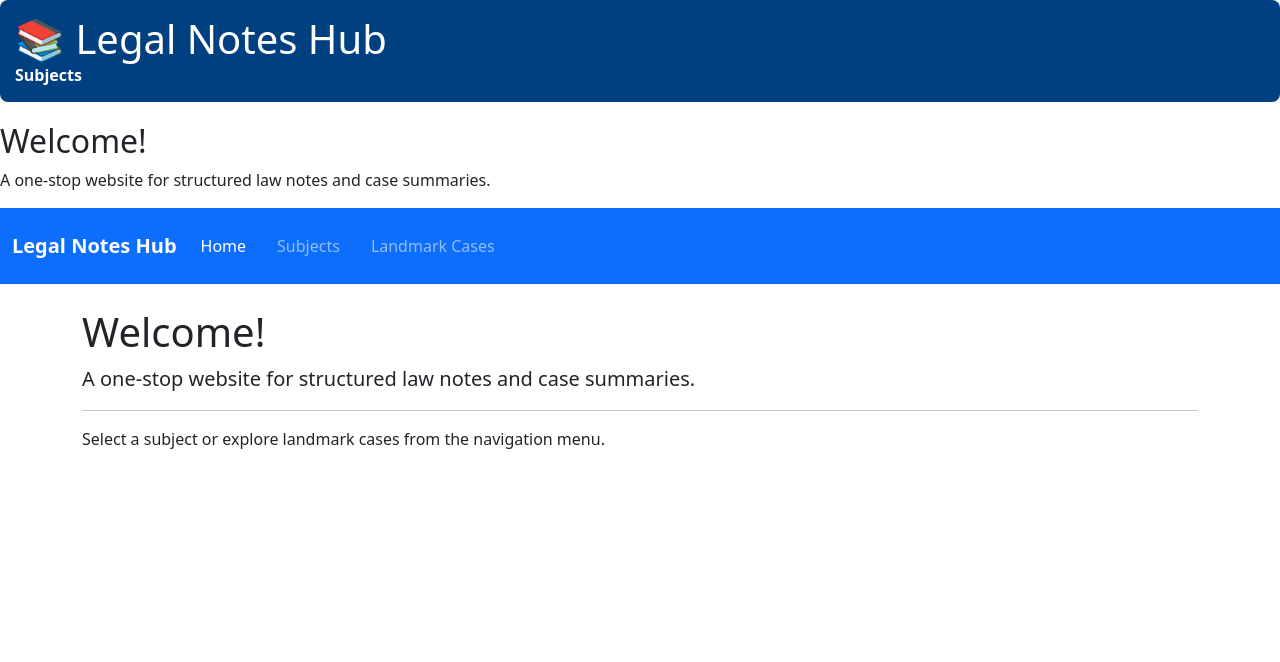
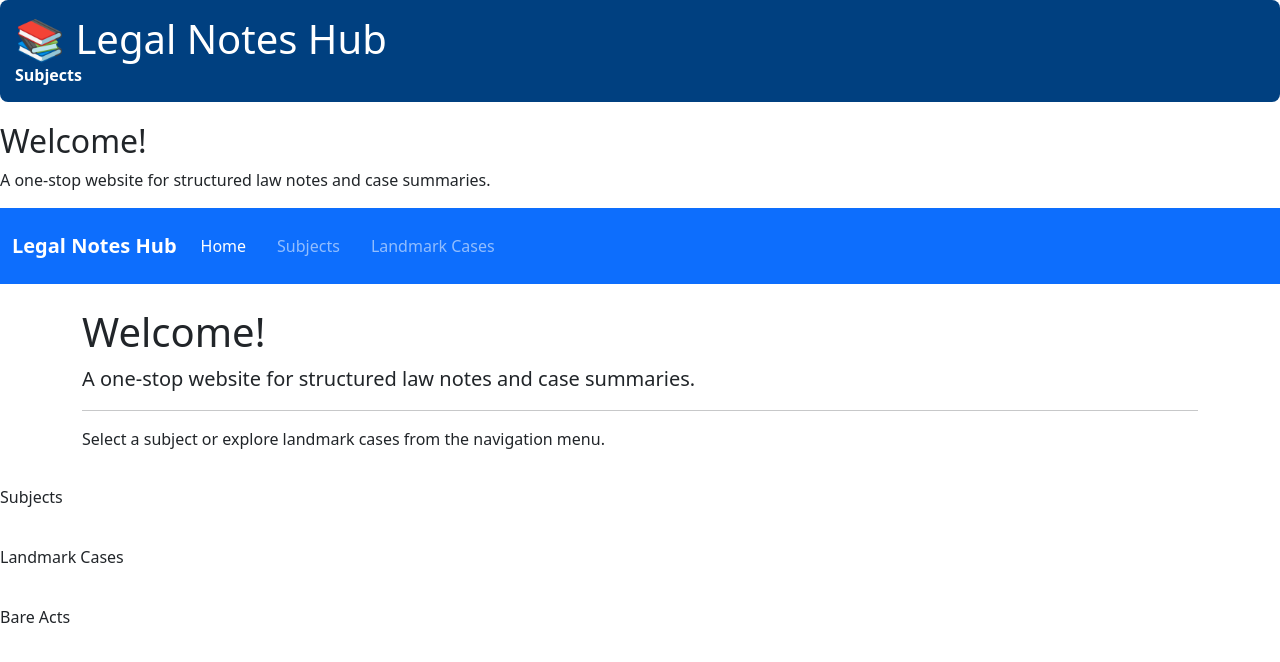
Before and after one commit to Ardra-ux/lawnotes.github.io, a plain HTML site: page index.html in a window 1280 px wide. Drawn offline with nearby package versions, Linux system fonts and the light colour scheme.

Commit message:
Update index.html

```diff
--- a/index.html
+++ b/index.html
@@ -54,3 +54,8 @@
   <script src="https://cdn.jsdelivr.net/npm/bootstrap@5.3.2/dist/js/bootstrap.bundle.min.js"></script>
 </body>
 </html>
+<ul class="navbar-nav me-auto">
+  <li class="nav-item"><a class="nav-link" href="subjects.html">Subjects</a></li>
+  <li class="nav-item"><a class="nav-link" href="cases.html">Landmark Cases</a></li>
+  <li class="nav-item"><a class="nav-link" href="bareacts.html">Bare Acts</a></li>
+</ul>
```
